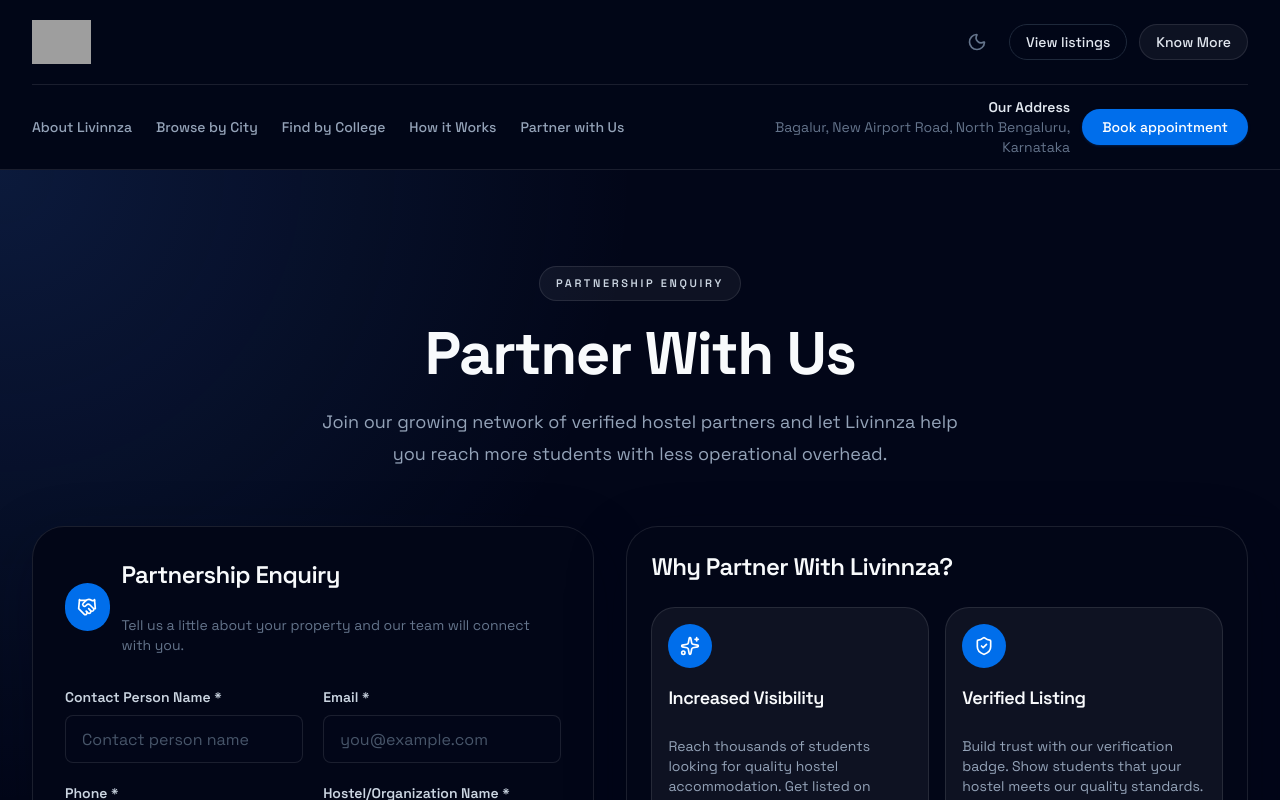
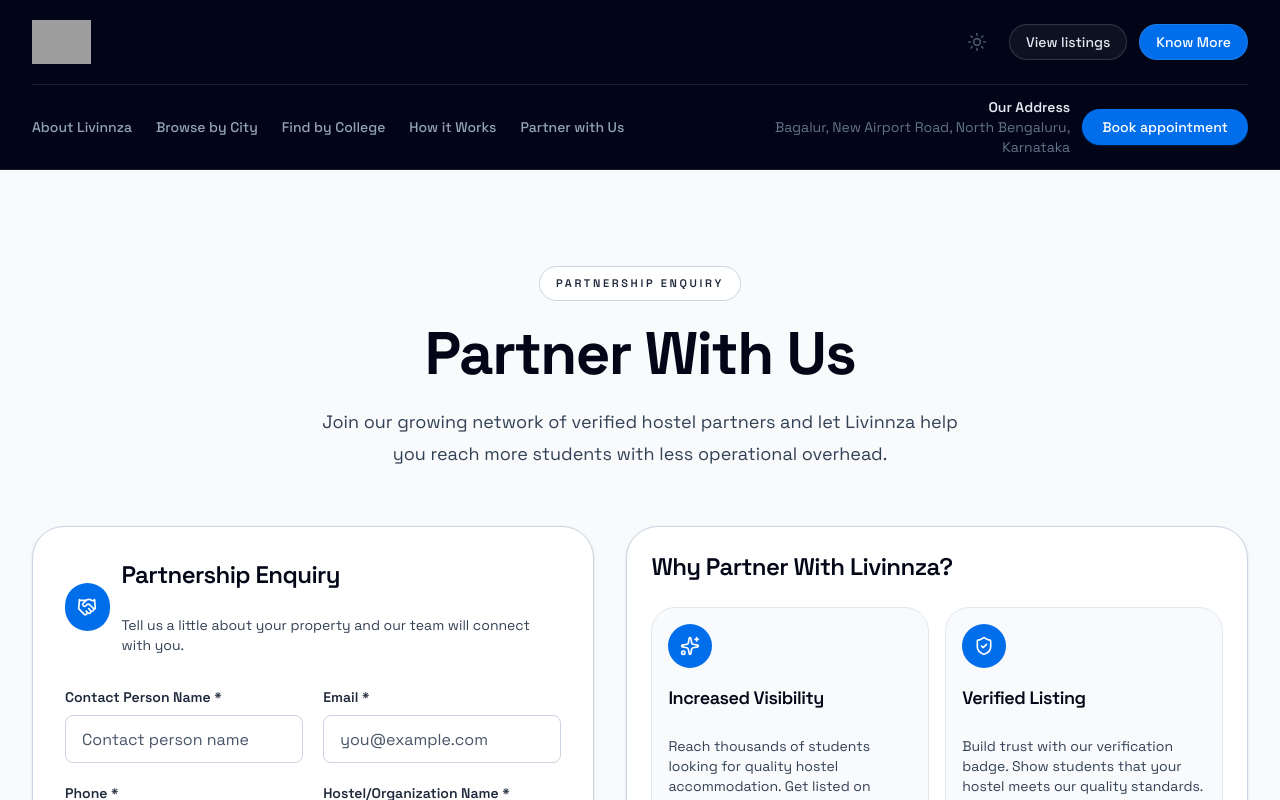
Before and after one commit to Aparna-1999/livinzza, a Next.js app: page /partner-with-us in a window 1280 px wide. Shown: the top 800 px of the page. Built offline with nearby package versions, Linux system fonts and the light colour scheme; grey boxes are pictures that could not be loaded.

Commit message:
Ui changes

```diff
--- a/src/app/globals.css
+++ b/src/app/globals.css
@@ -27,19 +27,19 @@
 }
 
 :root {
-  --background: #ffffff;
+  --background: #f8fafc;
   --foreground: #0f172a;
   --primary: #006eeb;
   --primary-foreground: #ffffff;
   --secondary: #f1f5f9;
   --secondary-foreground: #0f172a;
   --muted: #f8fafc;
-  --muted-foreground: #64748b;
+  --muted-foreground: #475569;
   --accent: #22c55e;
   --accent-foreground: #ffffff;
   --destructive: #ef4444;
   --destructive-foreground: #ffffff;
-  --border: #e2e8f0;
+  --border: #cbd5e1;
   --input: #e2e8f0;
   --ring: #0ea5e9;
   --radius: 0.75rem;
@@ -70,9 +70,9 @@
   body {
     background-color: var(--background);
     background-image:
-      radial-gradient(circle at top left, rgba(14, 165, 233, 0.05), transparent 28%),
-      radial-gradient(circle at top right, rgba(59, 130, 246, 0.03), transparent 24%),
-      linear-gradient(to bottom, #ffffff, #f8fafc 55%, #ffffff);
+      radial-gradient(circle at top left, rgba(14, 165, 233, 0.08), transparent 35%),
+      radial-gradient(circle at top right, rgba(0, 110, 235, 0.06), transparent 30%),
+      linear-gradient(to bottom, #f8fafc, #f1f5f9 50%, #f8fafc);
     color: var(--foreground);
     font-feature-settings: "rlig" 1, "calt" 1;
     -ms-overflow-style: none;  /* IE and Edge */
--- a/src/app/layout.tsx
+++ b/src/app/layout.tsx
@@ -21,7 +21,8 @@
       <body className={`${spaceGrotesk.className} antialiased`}>
         <ThemeProvider
           attribute="class"
-          defaultTheme="dark"
+          defaultTheme="light"
+          forcedTheme="light"
           enableSystem={false}
           disableTransitionOnChange
         >
--- a/src/components/atoms/Logo.tsx
+++ b/src/components/atoms/Logo.tsx
@@ -3,7 +3,7 @@
 
 const Logo = ({ className }: { className?: string }) => {
   return (
-    <div className={`flex items-center ${className}`}>
+    <div className={`flex items-center ${className ?? ""}`}>
       <Image
         src="https://livinnza.com/livinnza-logo-light.png"
         alt="Livinnza"
--- a/src/components/molecules/NavLinks.tsx
+++ b/src/components/molecules/NavLinks.tsx
@@ -20,7 +20,7 @@
         <Link
           key={link.name}
           href={link.href}
-          className="whitespace-nowrap text-sm font-medium text-slate-600 transition-colors hover:text-slate-900 dark:text-slate-300 dark:hover:text-white"
+          className="whitespace-nowrap text-sm font-medium text-slate-300 transition-colors hover:text-white"
         >
           {link.name}
         </Link>
--- a/src/components/organisms/Footer.tsx
+++ b/src/components/organisms/Footer.tsx
@@ -5,7 +5,7 @@
 
 const Footer = () => {
   return (
-    <footer className="border-t border-slate-200 bg-white pt-20 pb-10 text-slate-900 dark:border-white/10 dark:bg-slate-950 dark:text-slate-100">
+    <footer className="border-t border-white/10 bg-slate-950 pt-20 pb-10 text-slate-100">
       <div className="mx-auto max-w-7xl px-4 sm:px-6 lg:px-8">
         <div className="mb-16 grid gap-12 lg:grid-cols-4">
           <div className="col-span-1 lg:col-span-1">
@@ -15,7 +15,7 @@
             </Typography>
             <div className="flex gap-4">
               {[Globe, Users, Shield, Info].map((Icon, i) => (
-                <a key={i} href="#" className="flex h-10 w-10 items-center justify-center rounded-full border border-slate-200 text-slate-500 transition-colors hover:border-slate-300 hover:text-slate-900 dark:border-white/10 dark:text-slate-400 dark:hover:border-white/30 dark:hover:text-white">
+                <a key={i} href="#" className="flex h-10 w-10 items-center justify-center rounded-full border border-white/10 text-slate-400 transition-colors hover:border-white/30 hover:text-white">
                   <Icon className="h-5 w-5" />
                 </a>
               ))}
@@ -23,7 +23,7 @@
           </div>
 
           <div>
-            <Typography variant="h4" className="mb-6 text-base text-slate-900 dark:text-slate-100">Company</Typography>
+            <Typography variant="h4" className="mb-6 text-base text-slate-100">Company</Typography>
             <ul className="space-y-4">
               {[
                 { label: "About Us", href: "/know-more" },
@@ -32,39 +32,39 @@
                 { label: "Contact Us", href: "/contact" },
               ].map((item) => (
                 <li key={item.label}>
-                  <a href={item.href} className="text-sm text-slate-600 transition-colors hover:text-slate-900 dark:text-slate-400 dark:hover:text-white">{item.label}</a>
+                  <a href={item.href} className="text-sm text-slate-400 transition-colors hover:text-white">{item.label}</a>
                 </li>
               ))}
             </ul>
           </div>
 
           <div>
-            <Typography variant="h4" className="mb-6 text-base text-slate-900 dark:text-slate-100">Policies</Typography>
-            <ul className="space-y-4">
+            <Typography variant="h4" className="mb-6 text-base text-slate-100">Policies</Typography>
+            <ul className="space font-normal space-y-4">
               {["Terms & Conditions", "Refund Policy", "Privacy Policy", "Cookie Policy"].map((item) => (
                 <li key={item}>
-                  <a href="#" className="text-sm text-slate-600 transition-colors hover:text-slate-900 dark:text-slate-400 dark:hover:text-white">{item}</a>
+                  <a href="#" className="text-sm text-slate-400 transition-colors hover:text-white">{item}</a>
                 </li>
               ))}
             </ul>
           </div>
 
           <div>
-            <Typography variant="h4" className="mb-6 text-base text-slate-900 dark:text-slate-100">Contact</Typography>
+            <Typography variant="h4" className="mb-6 text-base text-slate-100">Contact</Typography>
             <ul className="space-y-4">
-              <li className="flex items-center gap-3 text-sm text-slate-600 dark:text-slate-400">
-                <Mail className="h-4 w-4 text-slate-900 dark:text-slate-100" />
+              <li className="flex items-center gap-3 text-sm text-slate-400">
+                <Mail className="h-4 w-4 text-slate-100" />
                 hello@livinnza.com
               </li>
-              <li className="flex items-center gap-3 text-sm text-slate-600 dark:text-slate-400">
-                <Phone className="h-4 w-4 text-slate-900 dark:text-slate-100" />
+              <li className="flex items-center gap-3 text-sm text-slate-400">
+                <Phone className="h-4 w-4 text-slate-100" />
                 +91 98765 43210
               </li>
             </ul>
           </div>
         </div>
 
-        <div className="border-t border-slate-200 pt-10 text-center text-slate-500 dark:border-white/10 dark:text-slate-400">
+        <div className="border-t border-white/10 pt-10 text-center text-slate-400">
           <Typography variant="small">
             © {new Date().getFullYear()} Livinnza. All rights reserved.
           </Typography>
--- a/src/components/organisms/Header.tsx
+++ b/src/components/organisms/Header.tsx
@@ -12,7 +12,7 @@
   const [isOpen, setIsOpen] = useState(false);
 
   return (
-    <header className="sticky top-0 z-50 border-b border-white/10 bg-slate-950/90 text-slate-100 backdrop-blur">
+    <header className="sticky top-0 z-50 border-b border-white/10 bg-slate-950/95 text-slate-100 backdrop-blur">
       <div className="mx-auto max-w-7xl px-4 sm:px-6 lg:px-8">
         <div className="flex items-center justify-between gap-4 py-4 lg:py-5">
           <Link href="/" aria-label="Livinnza home">
@@ -21,7 +21,7 @@
 
           <div className="hidden items-center gap-3 md:flex">
             <ThemeToggle />
-            <Button href="/hostels" variant="outline" size="sm" className="rounded-full border-white/15 bg-transparent px-4 text-slate-100 hover:bg-white/10">
+            <Button href="/hostels" variant="outline" size="sm" className="rounded-full border-white/15 bg-white/5 px-4 text-slate-100 hover:bg-white/10">
               View listings
             </Button>
             <Button href="/know-more" variant="secondary" size="sm" className="rounded-full border-white/10 bg-primary text-white px-4 hover:bg-primary-hover">
@@ -34,7 +34,7 @@
             <button
               type="button"
               onClick={() => setIsOpen((value) => !value)}
-              className="inline-flex h-10 w-10 items-center justify-center rounded-full border border-white/15 text-slate-100"
+              className="inline-flex h-10 w-10 items-center justify-center rounded-full border border-white/15 text-slate-100 hover:bg-white/10"
               aria-label="Toggle navigation"
             >
               {isOpen ? <X className="h-5 w-5" /> : <Menu className="h-5 w-5" />}
@@ -60,7 +60,7 @@
           <div className="border-t border-white/10 py-4 md:hidden">
             <NavLinks className="flex-col items-start gap-4" />
             <div className="mt-6 flex flex-col gap-3">
-              <Button href="/hostels" variant="outline" className="w-full rounded-full">
+              <Button href="/hostels" variant="outline" className="w-full rounded-full border-white/15 bg-white/5 text-slate-100 hover:bg-white/10">
                 View listings
               </Button>
               <Button href="/know-more" variant="secondary" className="w-full rounded-full bg-primary text-white hover:bg-primary-hover">
```
